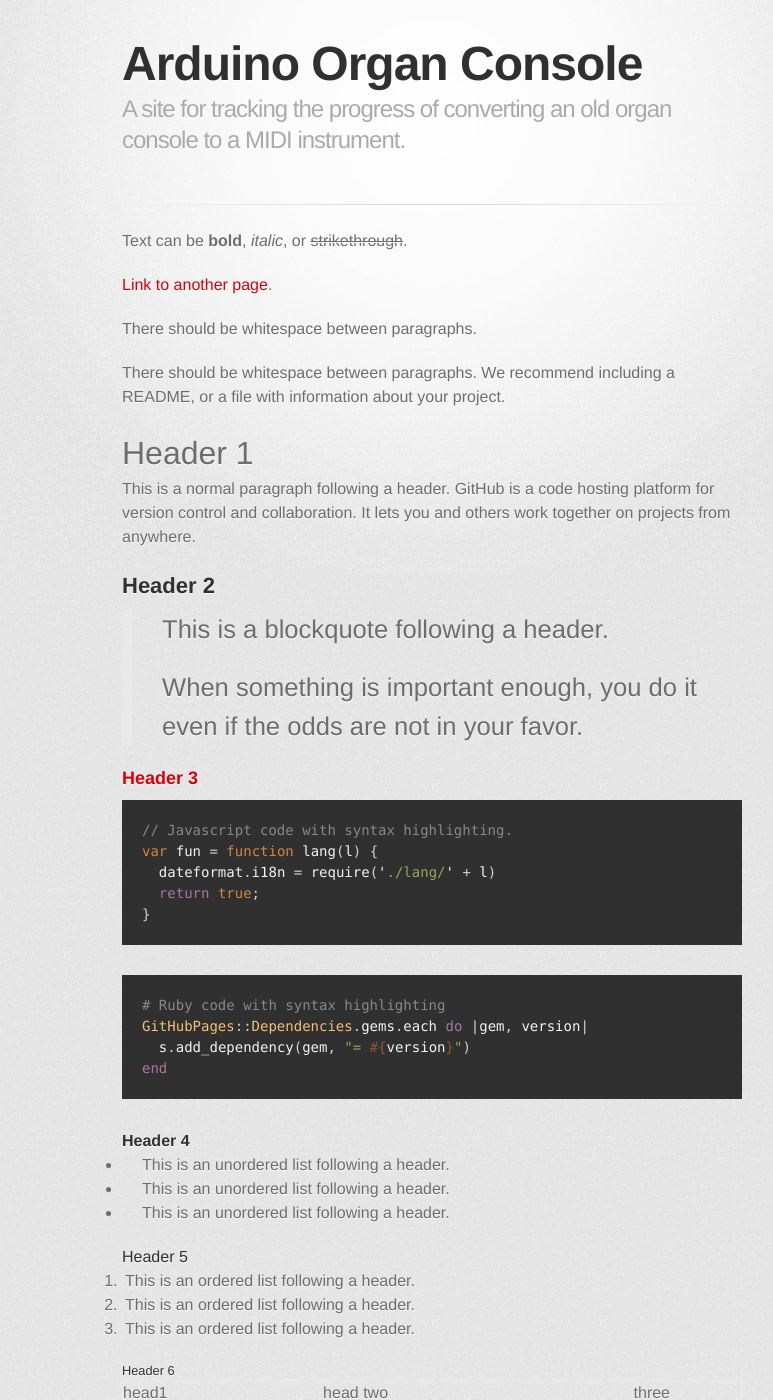
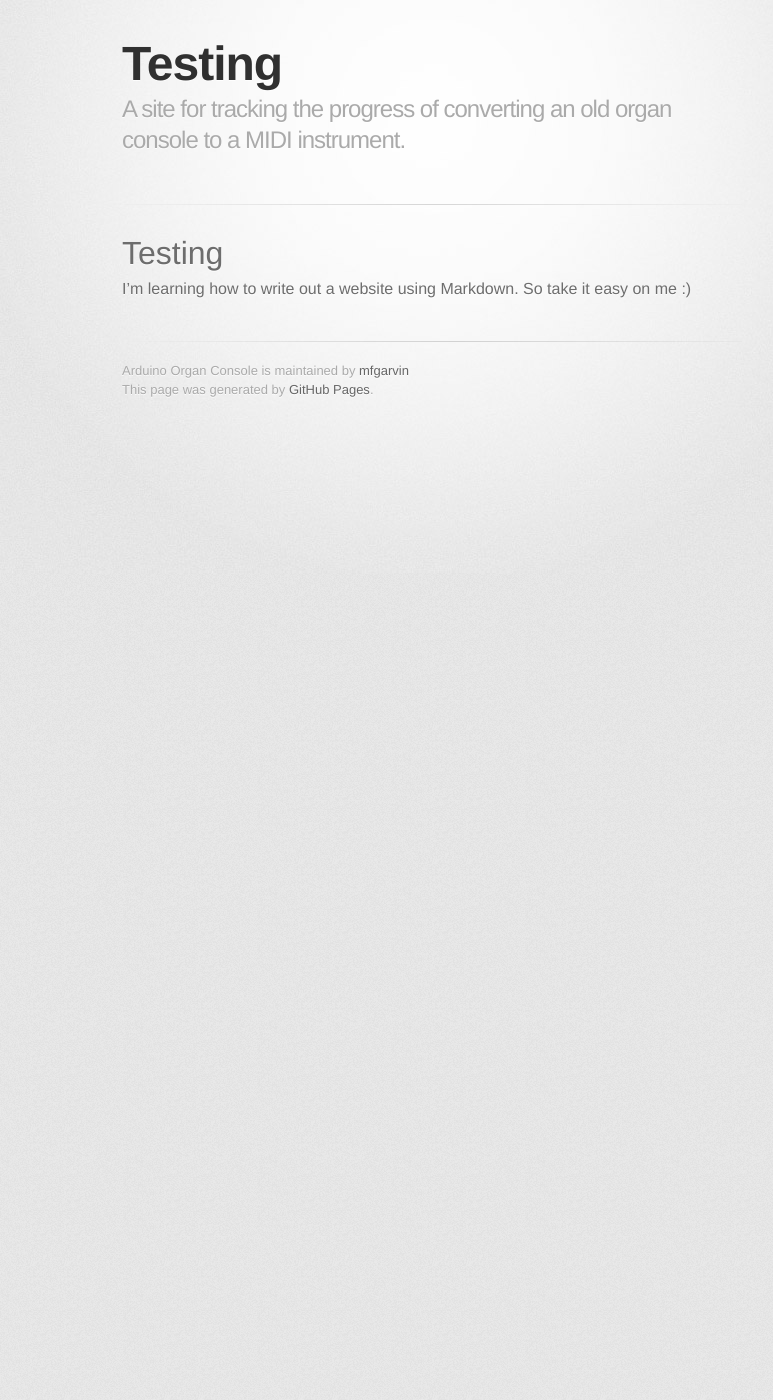
Before and after one commit to mfgarvin/ArduinoOrganConsole, a Jekyll site: the page built from docs/index.md, in a window 1280 px wide and 1400 px high. Shown: the whole window, without its empty margins (208-981 px from the left). Built offline with Jekyll 4.4.1, drawn with Linux system fonts in a browser that asks for light colours; some web fonts are replaced; our own code applies the rules of GitHub Pages for plain Markdown files; some of the changed text lies outside the part shown.

Commit message:
Update index.md

````diff
--- a/docs/index.md
+++ b/docs/index.md
@@ -2,122 +2,6 @@
 layout: default
 ---
 
-Text can be **bold**, _italic_, or ~~strikethrough~~.
+# Testing
 
-[Link to another page](./another-page.html).
-
-There should be whitespace between paragraphs.
-
-There should be whitespace between paragraphs. We recommend including a README, or a file with information about your project.
-
-# Header 1
-
-This is a normal paragraph following a header. GitHub is a code hosting platform for version control and collaboration. It lets you and others work together on projects from anywhere.
-
-## Header 2
-
-> This is a blockquote following a header.
->
-> When something is important enough, you do it even if the odds are not in your favor.
-
-### Header 3
-
-```js
-// Javascript code with syntax highlighting.
-var fun = function lang(l) {
-  dateformat.i18n = require('./lang/' + l)
-  return true;
-}
-```
-
-```ruby
-# Ruby code with syntax highlighting
-GitHubPages::Dependencies.gems.each do |gem, version|
-  s.add_dependency(gem, "= #{version}")
-end
-```
-
-#### Header 4
-
-*   This is an unordered list following a header.
-*   This is an unordered list following a header.
-*   This is an unordered list following a header.
-
-##### Header 5
-
-1.  This is an ordered list following a header.
-2.  This is an ordered list following a header.
-3.  This is an ordered list following a header.
-
-###### Header 6
-
-| head1        | head two          | three |
-|:-------------|:------------------|:------|
-| ok           | good swedish fish | nice  |
-| out of stock | good and plenty   | nice  |
-| ok           | good `oreos`      | hmm   |
-| ok           | good `zoute` drop | yumm  |
-
-### There's a horizontal rule below this.
-
-* * *
-
-### Here is an unordered list:
-
-*   Item foo
-*   Item bar
-*   Item baz
-*   Item zip
-
-### And an ordered list:
-
-1.  Item one
-1.  Item two
-1.  Item three
-1.  Item four
-
-### And a nested list:
-
-- level 1 item
-  - level 2 item
-  - level 2 item
-    - level 3 item
-    - level 3 item
-- level 1 item
-  - level 2 item
-  - level 2 item
-  - level 2 item
-- level 1 item
-  - level 2 item
-  - level 2 item
-- level 1 item
-
-### Small image
-
-![Octocat](https://github.githubassets.com/images/icons/emoji/octocat.png)
-
-### Large image
-
-![Branching](https://guides.github.com/activities/hello-world/branching.png)
-
-
-### Definition lists can be used with HTML syntax.
-
-<dl>
-<dt>Name</dt>
-<dd>Godzilla</dd>
-<dt>Born</dt>
-<dd>1952</dd>
-<dt>Birthplace</dt>
-<dd>Japan</dd>
-<dt>Color</dt>
-<dd>Green</dd>
-</dl>
-
-```
-Long, single-line code blocks should not wrap. They should horizontally scroll if they are too long. This line should be long enough to demonstrate this.
-```
-
-```
-The final element.
-```
+I'm learning how to write out a website using Markdown. So take it easy on me :)
````
